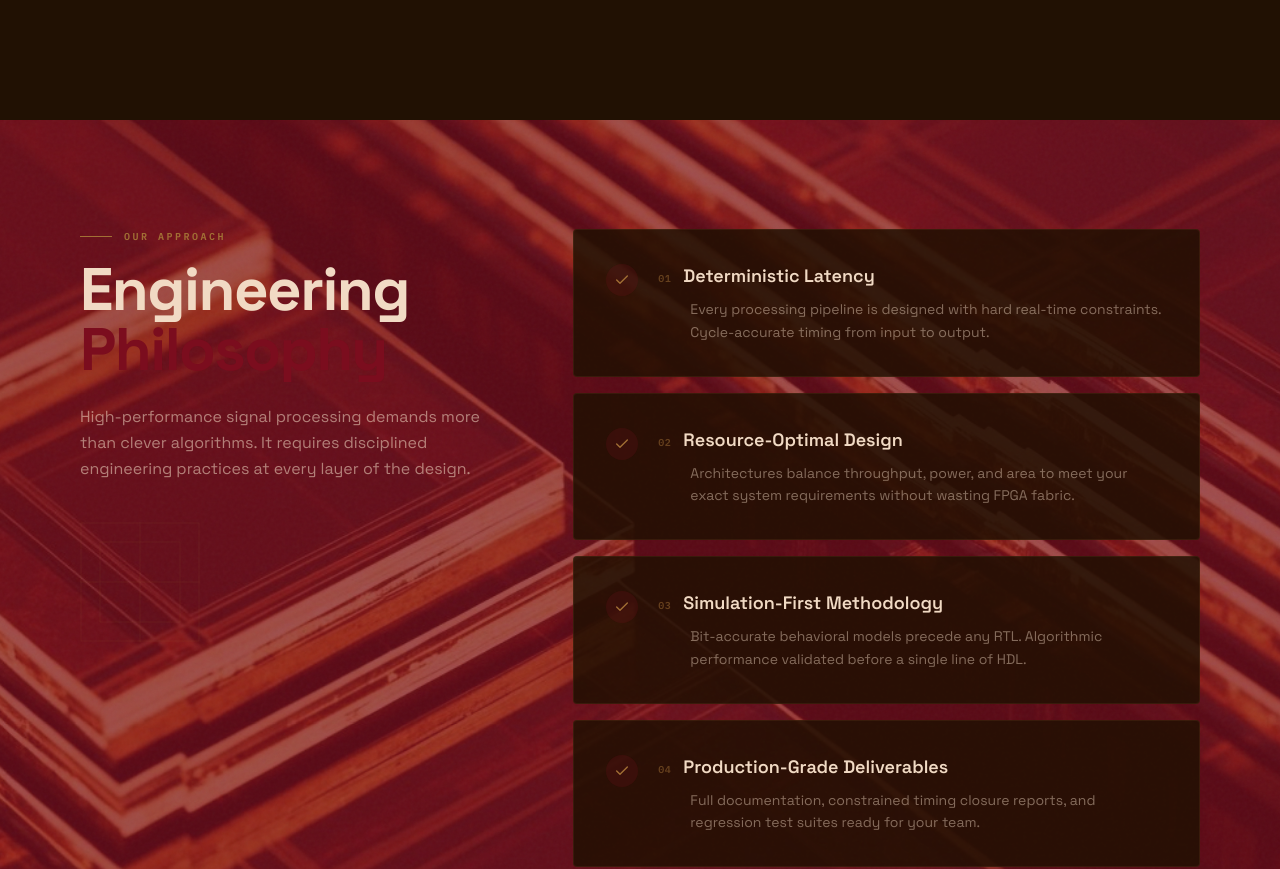
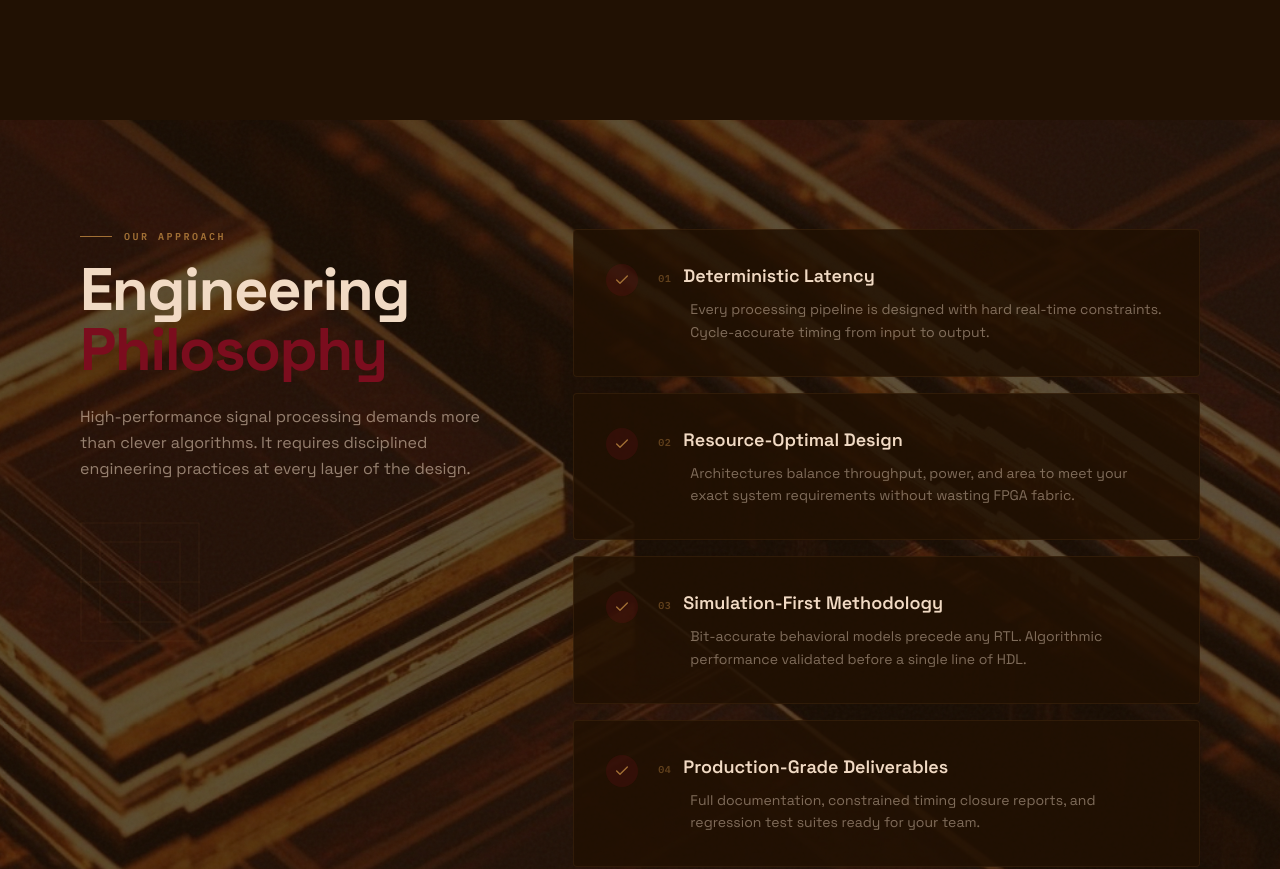
Before and after one commit to CBiedenstein/Rank4-Website, a Next.js app: page / in a window 1280 px wide. Shown: the part 6680-7549 px from the top of the page. Built offline with nearby package versions, Linux system fonts and the light colour scheme.

Commit message:
fix: revert philosophy overlay color to original dark espresso
Restore original dark espresso color for overlay with specified opacity.

```diff
--- a/components/capabilities-philosophy.tsx
+++ b/components/capabilities-philosophy.tsx
@@ -340,12 +340,12 @@ function Philosophy() {
           />
         </div>
 
-        {/* Crimson overlay that deepens on scroll */}
+        {/* Dark overlay that deepens on scroll */}
         <div
           className="absolute inset-0"
           style={{
-            backgroundColor: "#7B0D1E",
-            opacity: 0.55 + philProgress * 0.25,
+            backgroundColor: "#211103",
+            opacity: 0.6 + philProgress * 0.2,
           }}
           aria-hidden="true"
         />
```
